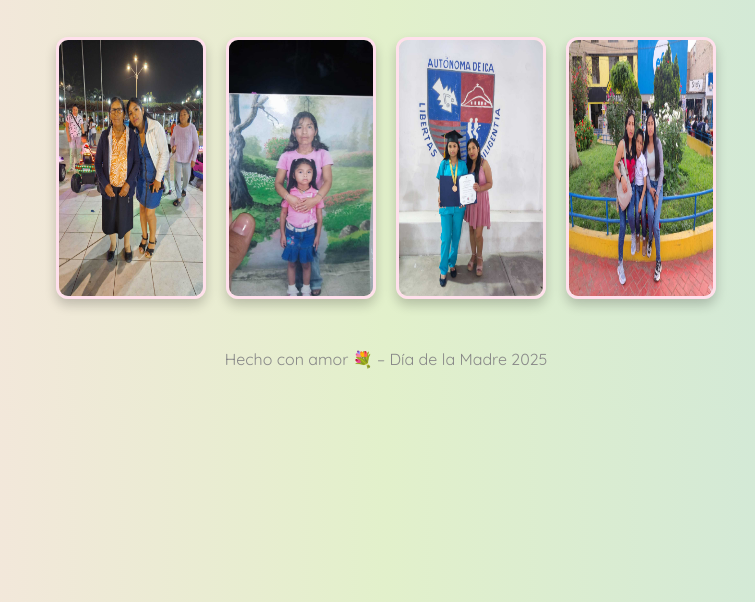
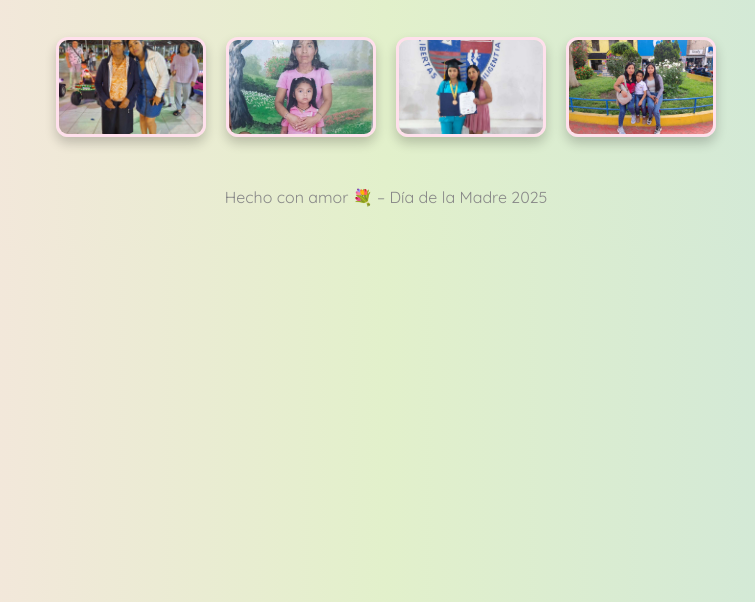
Before and after one commit to MiDulceBendicion/FelizDiaMam-.io, a plain HTML site: page index.html in a window 1280 px wide. Shown: the part 198-800 px from the top of the page, without its empty margins (254-1009 px from the left). Drawn offline with Linux system fonts and the light colour scheme.

Commit message:
Update index.html

```diff
--- a/index.html
+++ b/index.html
@@ -49,7 +49,8 @@
 
    .galeria img {
   width: 150px;
-      height: auto;
+  height: 100px; /* Fijo para mantener proporción */
+  object-fit: cover; /* Recorta sin deformar */
   border-radius: 12px;
   border: 3px solid #ffe0ec;
   box-shadow: 0 6px 12px rgba(0, 0, 0, 0.2);
```
Lines whose indentation alone changed are shown as unchanged.
